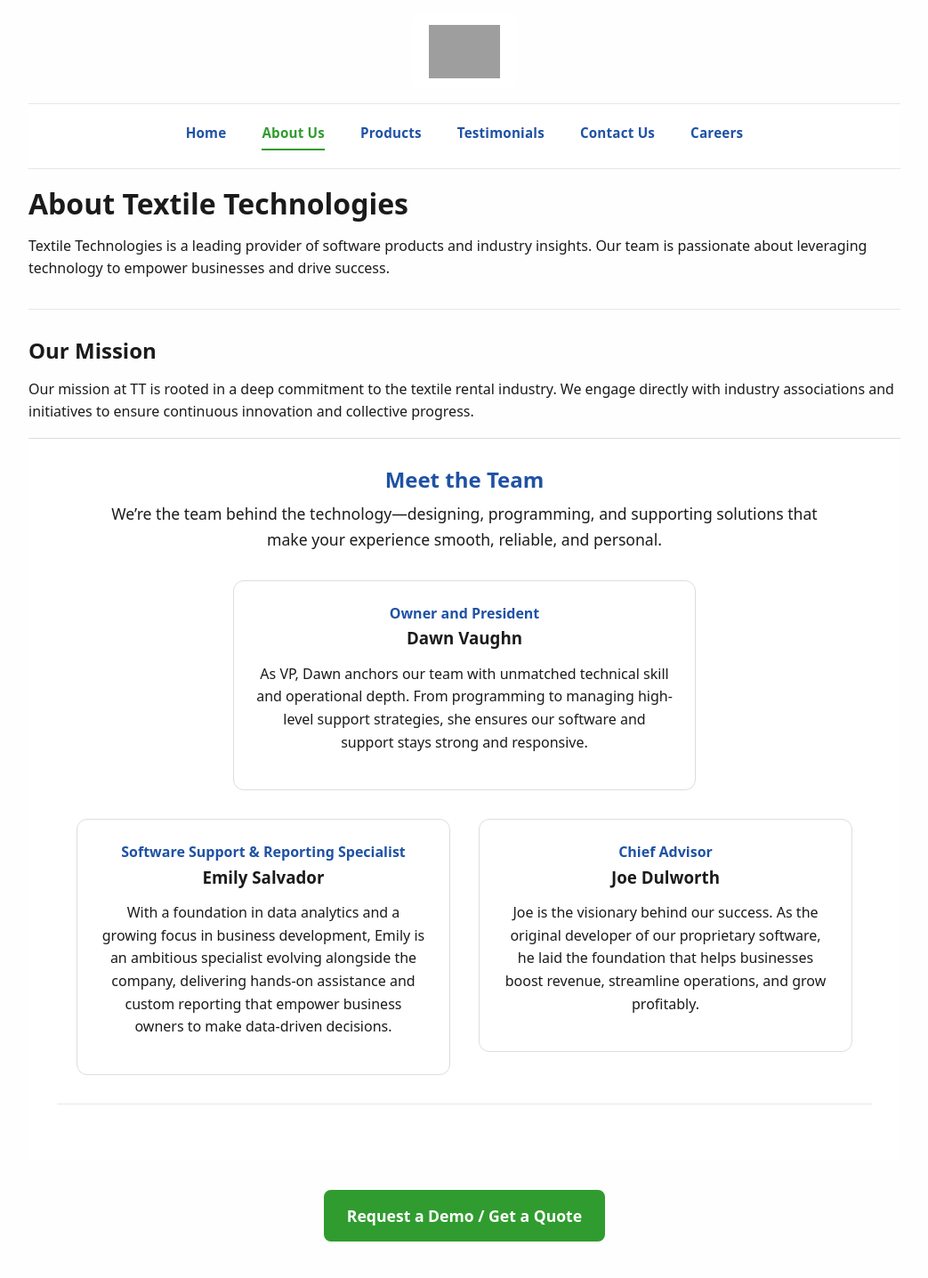
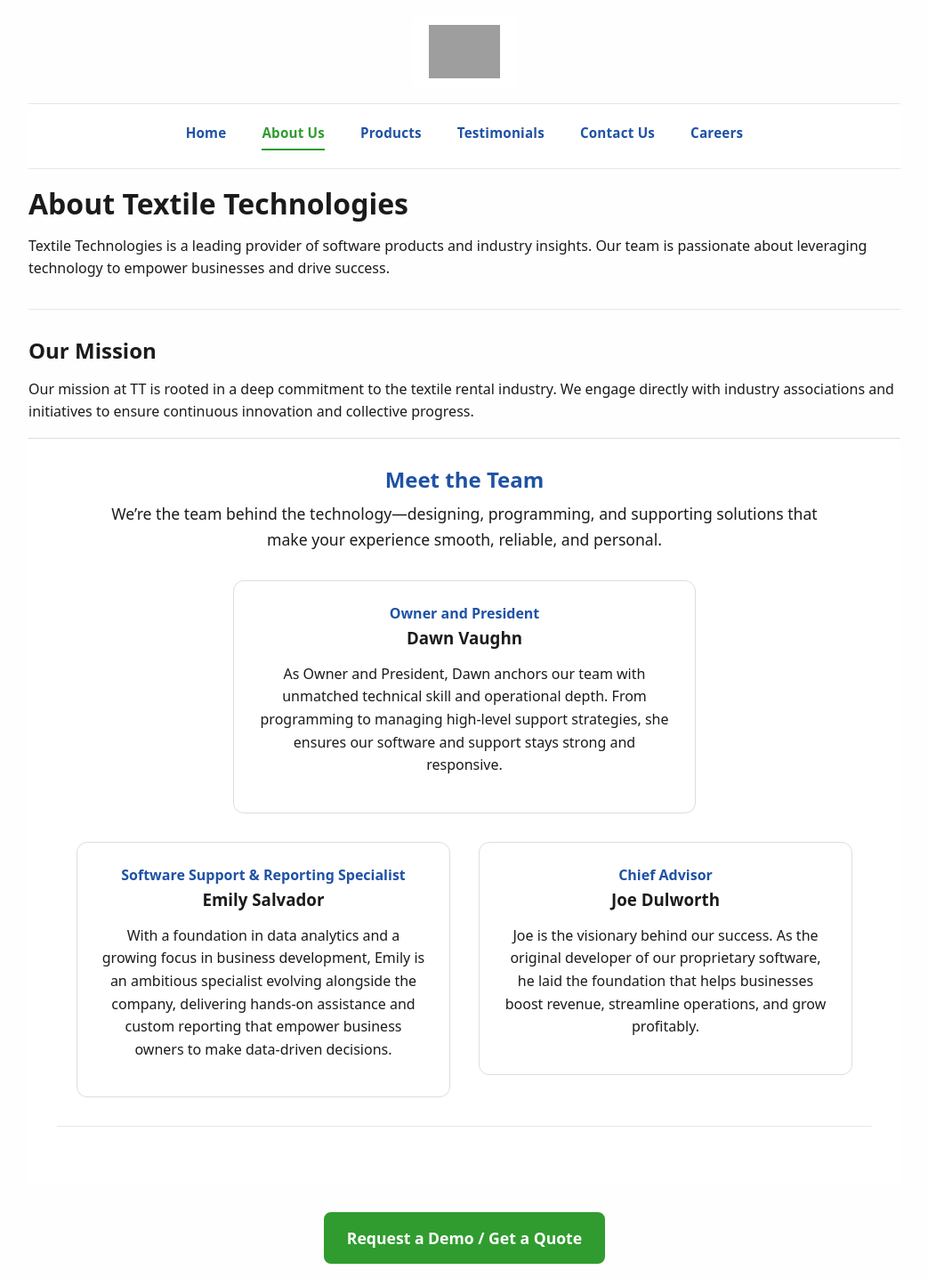
Before and after one commit to EsalvadorIT/TextileTechnologies.github.io, a Jekyll site: the page built from about.md, in a window 1280 px wide. Shown: the whole page at 89% size, without its empty margins (118-1161 px from the left). Built offline with Jekyll 4.4.1, drawn with Linux system fonts in a browser that asks for light colours; before the commit the page ends 1411 px from its top, so only the background shows below that; grey boxes are pictures that could not be loaded.

Commit message:
Update about.md
updating dawn to owner

```diff
--- a/about.md
+++ b/about.md
@@ -79,7 +79,7 @@ We engage directly with industry associations and initiatives to ensure continuo
       <h4 style="margin:0; color:#1f52a5;">Owner and President</h4>
       <h3 style="margin:.25rem 0;">Dawn Vaughn</h3>
       <p>
-        As VP, Dawn anchors our team with unmatched technical skill and operational depth. From programming to managing high-level support strategies, she ensures our software and support stays strong and responsive.
+        As Owner and President, Dawn anchors our team with unmatched technical skill and operational depth. From programming to managing high-level support strategies, she ensures our software and support stays strong and responsive.
       </p>
     </div>
 
```
